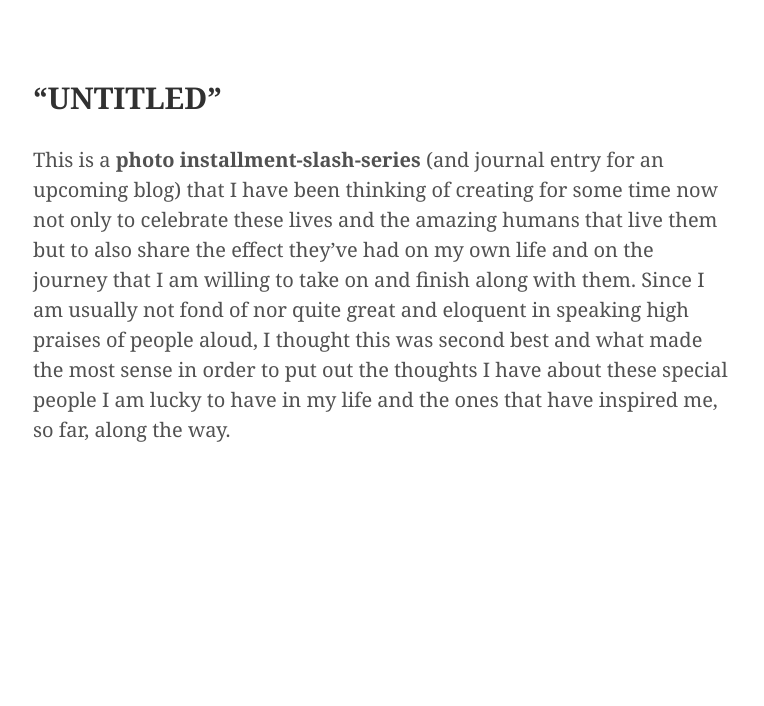
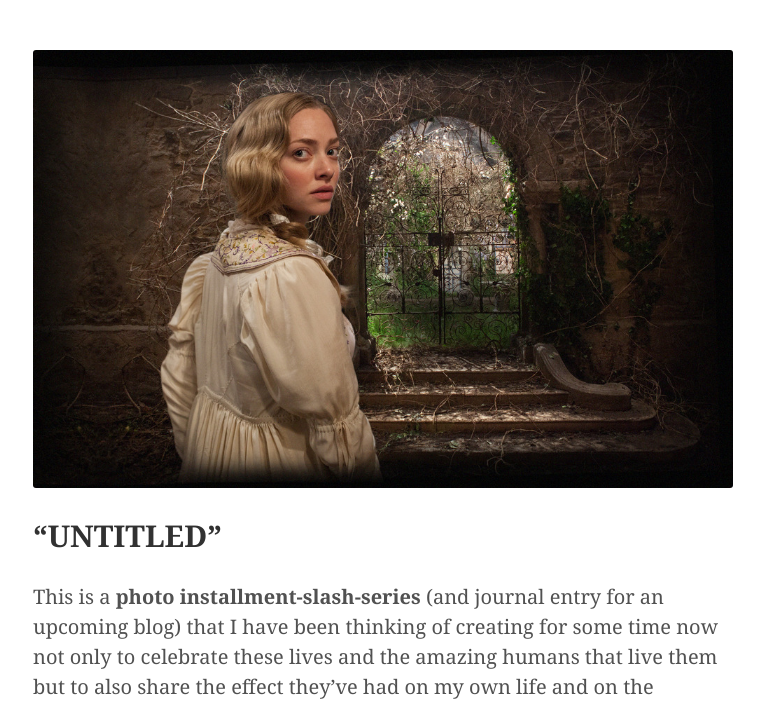
Before and after one commit to thejohnsullivan/McLeian, a Jekyll site: the page built from _posts/2016-05-02-noel-lopez.md, in a window 1280 px wide. Shown: the part 900-1606 px from the top of the page, without its empty margins (257-1021 px from the left). Built offline with Jekyll 4.4.1, drawn with Linux system fonts in a browser that asks for light colours; some web fonts are replaced; comment, search, counter and statistics services are not loaded.

Commit message:
add image

```diff
--- a/_posts/2016-05-02-noel-lopez.md
+++ b/_posts/2016-05-02-noel-lopez.md
@@ -9,6 +9,8 @@ comments: true
 theme_color:  302F2D
 ---
 
+{% include image.html url="/media/2014-02-27-hello-cosette/cosette.jpg" width="100%"%}
+
 ## "UNTITLED"
 
 This is a **photo installment-slash-series** (and journal entry for an upcoming blog) that I have been thinking of creating for some time now not only to celebrate these lives and the amazing humans that live them but to also share the effect they’ve had on my own life and on the journey that I am willing to take on and finish along with them. Since I am usually not fond of nor quite great and eloquent in speaking high praises of people aloud, I thought this was second best and what made the most sense in order to put out the thoughts I have about these special people I am lucky to have in my life and the ones that have inspired me, so far, along the way.
```
